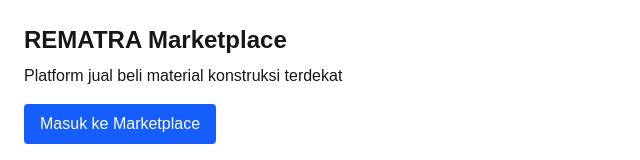
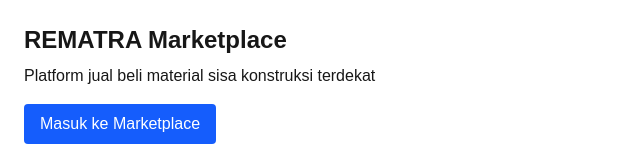
Before and after one commit to jokosantosoiai-ops/rematra, a Next.js app: page / in a window 1280 px wide. Shown: the top 160 px of the page, without its empty margins (0-640 px from the left). Built offline with nearby package versions, Linux system fonts and the light colour scheme.

Commit message:
fix homepage rematra

```diff
--- a/app/page.tsx
+++ b/app/page.tsx
@@ -8,7 +8,7 @@
       </h1>
 
       <p className="mt-2">
-        Platform jual beli material konstruksi terdekat
+        Platform jual beli material sisa konstruksi terdekat
       </p>
 
       <Link
```
